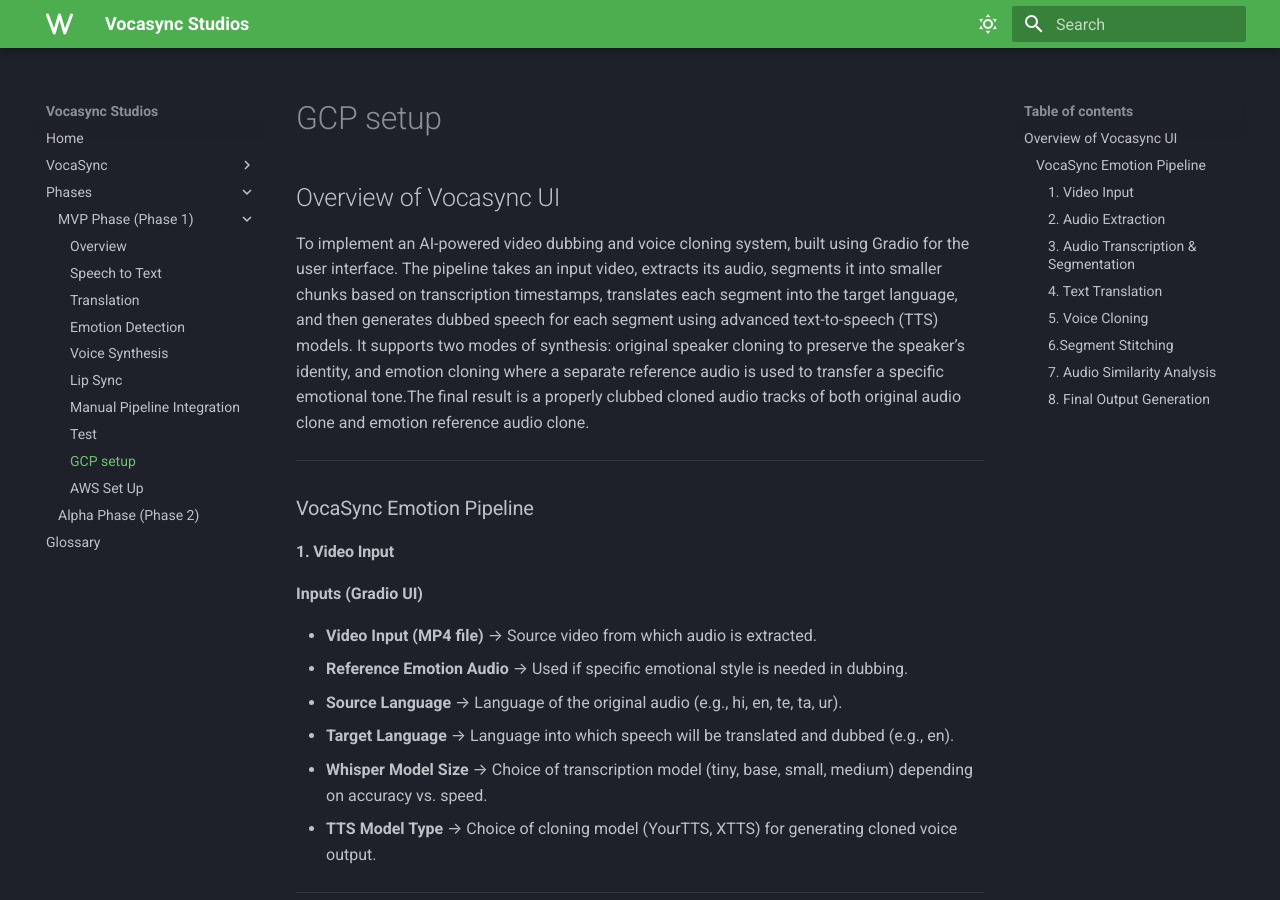
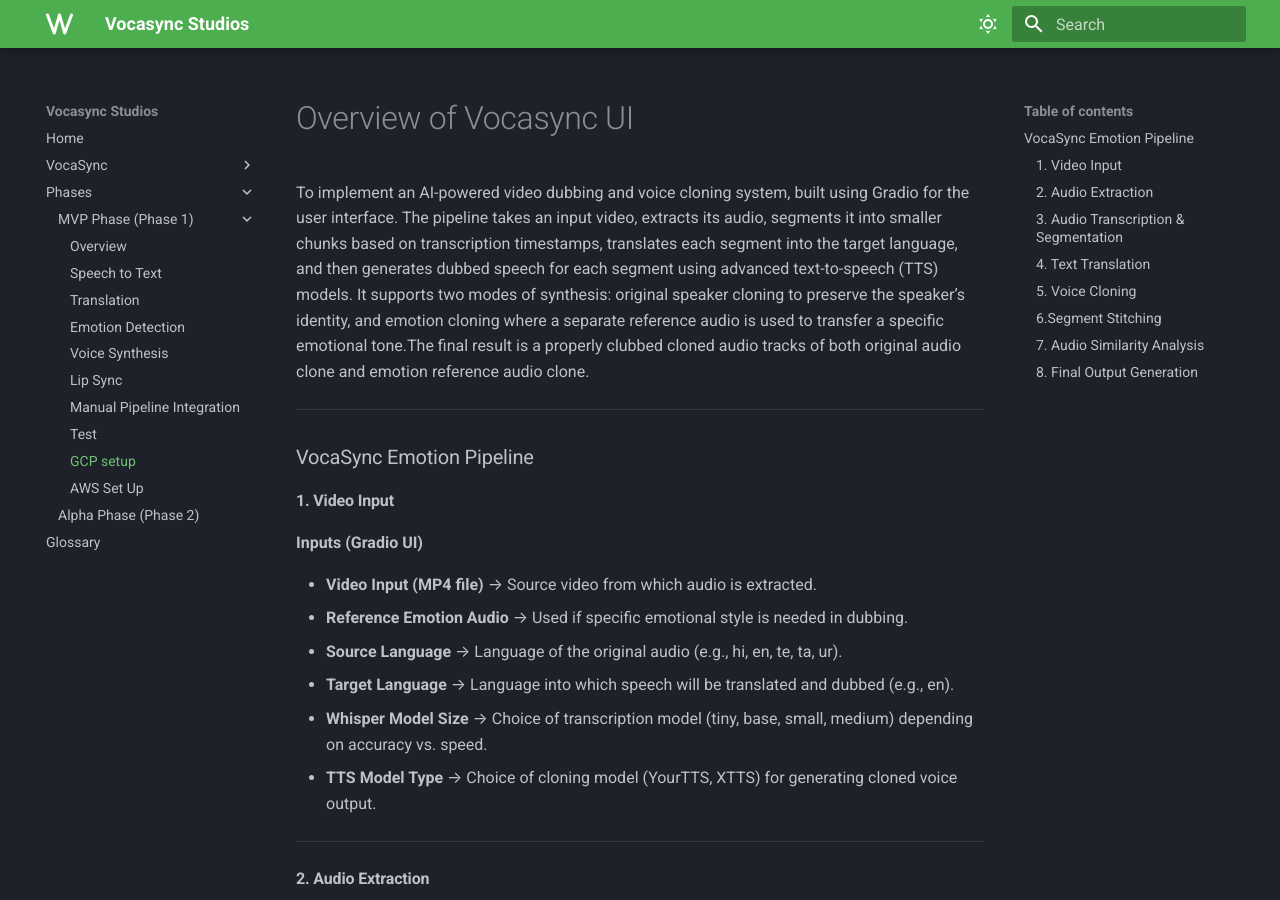
Before and after one commit to RETAILBRIDGE-LLC/wiki, an MkDocs documentation site: the page built from docs/phases/phase1_mvp/gcp_setup.md, in a window 1280 px wide and 900 px high. Built offline with MkDocs 1.6.1 and Material for MkDocs 9.7.7, drawn with Linux system fonts in a browser that asks for light colours.

Commit message:
Update gcp_setup.md

```diff
--- a/docs/phases/phase1_mvp/gcp_setup.md
+++ b/docs/phases/phase1_mvp/gcp_setup.md
@@ -1,4 +1,4 @@
-## Overview of Vocasync UI
+# Overview of Vocasync UI
 
 To implement an AI-powered video dubbing and voice cloning system, built using Gradio for the user interface. The pipeline takes an input video, extracts its audio, segments it into smaller chunks based on transcription timestamps, translates each segment into the target language, and then generates dubbed speech for each segment using advanced text-to-speech (TTS) models. It supports two modes of synthesis: original speaker cloning to preserve the speaker’s identity, and emotion cloning where a separate reference audio is used to transfer a specific emotional tone.The final result is a properly clubbed cloned audio tracks of both original audio clone and emotion reference audio clone.
 
@@ -38,6 +38,8 @@
 - Since not all modules efficiently handle long audios or lengthy text sequences, the extracted text is further segmented based on Whisper’s timestamps.
 - This timestamp-based segmentation ensures that each portion of audio is transcribed, translated, and processed in manageable units.
 
+---
+
 #### 4. Text Translation
 
 **Model:** GoogleTranslator (deep-translator)
@@ -45,6 +47,8 @@
 - Translates each transcribed segment into the target language.
 - Works segment-wise to preserve timing and flow.
 - Prevents errors and context loss in long passages.
+
+---
 
 #### 5. Voice Cloning
 
@@ -61,12 +65,16 @@
 - Since TTS models support only about 300 words per generation, the segment-based method is used to process large audios efficiently.
 - Each segment is cloned separately, ensuring both speaker identity and emotion consistency are maintained in the dubbed output.
 
+---
+
 #### 6.Segment Stitching
 
 **Library:** MoviePy + NumPy
 
 - All cloned segments (original clone and emotion clone) are stitched back together.
 - Silence padding is added where needed so the audio aligns perfectly with the original timestamps (should optimize this).
+
+---
 
 #### 7. Audio Similarity Analysis
 
@@ -76,6 +84,8 @@
 - A similarity score is calculated to measure how closely the cloned voice matches the original speaker.
 - Similarity score is calculated for both original audio and emotion reference audio.
 
+---
+
 #### 8. Final Output Generation
 
 **Library:** Gradio
```
